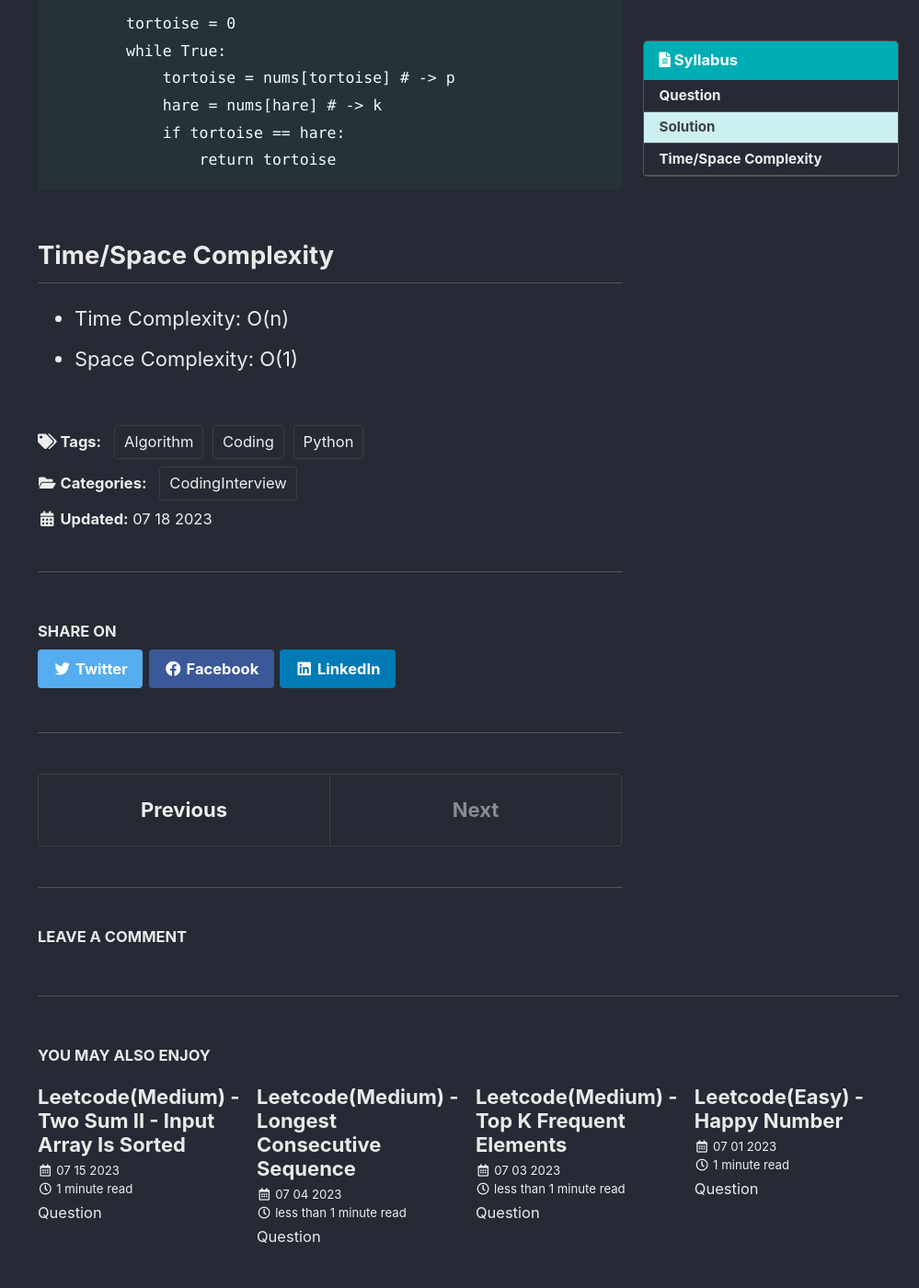
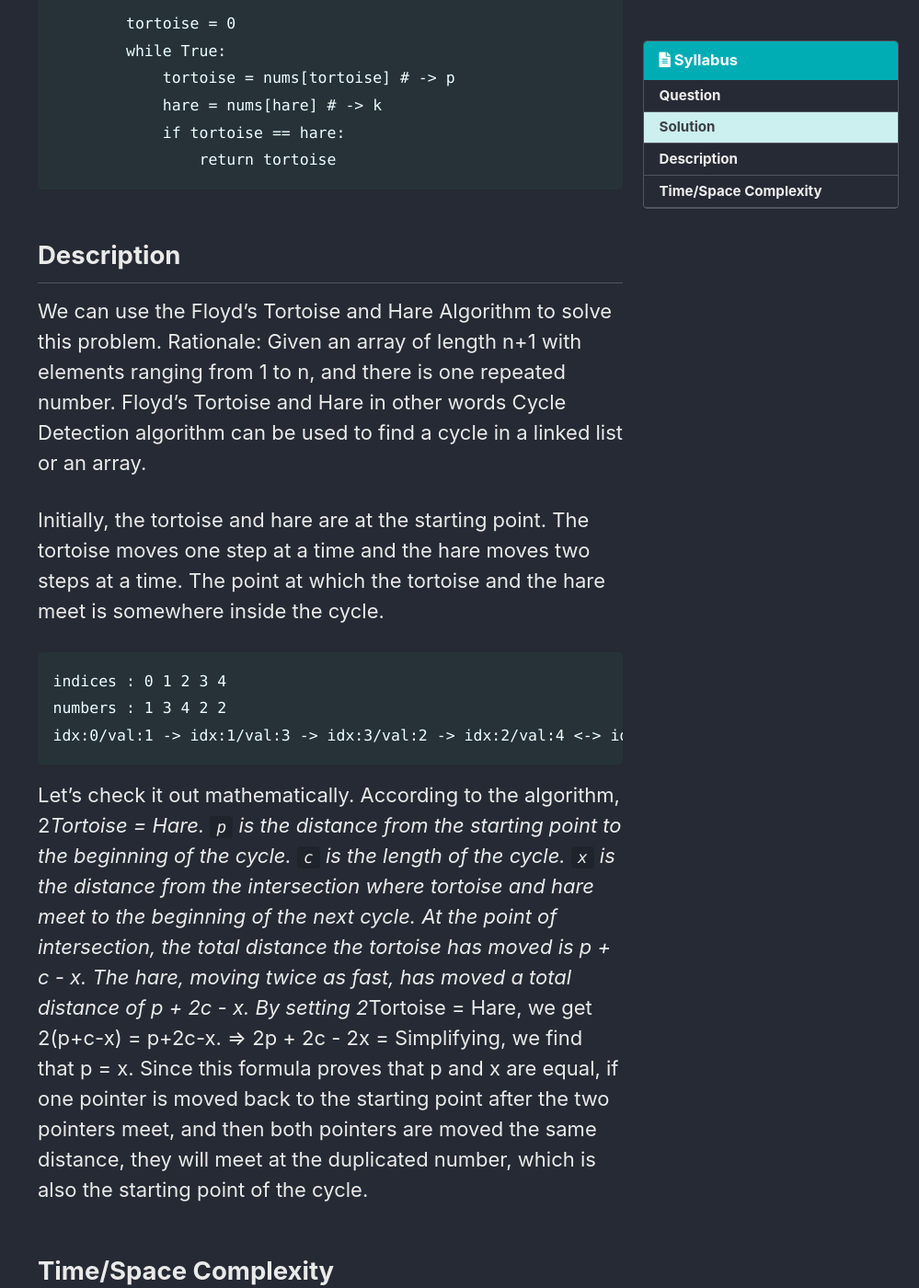
Before and after one commit to PyChanyoung/PyChanyoung.github.io, a Jekyll site: the page built from _posts/2023-07-18-FindTheDuplicateNumber.md, in a window 1280 px wide and 1400 px high, scrolled down 1886 px. Shown: the whole window at 92% size, without its empty margins (281-1280 px from the left). Built offline with Jekyll 4.4.1, drawn with Linux system fonts in a browser that asks for light colours; cached includes are drawn as plain includes; some web fonts are replaced; comment, search, counter and statistics services are not loaded; some of the changed text lies outside the part shown.

Commit message:
question update

````diff
--- a/_posts/2023-07-18-FindTheDuplicateNumber.md
+++ b/_posts/2023-07-18-FindTheDuplicateNumber.md
@@ -63,6 +63,32 @@ class Solution:
                 return tortoise
 ```
 
+## Description
+
+We can use the Floyd's Tortoise and Hare Algorithm to solve this problem.
+Rationale: Given an array of length n+1 with elements ranging from 1 to n, and there is one repeated number.
+Floyd's Tortoise and Hare in other words Cycle Detection algorithm can be used to find a cycle in a linked list or an array.
+
+Initially, the tortoise and hare are at the starting point. The tortoise moves one step at a time and the hare moves two steps at a time.
+The point at which the tortoise and the hare meet is somewhere inside the cycle.
+
+```
+indices	: 0 1 2 3 4
+numbers	: 1 3 4 2 2
+idx:0/val:1 -> idx:1/val:3 -> idx:3/val:2 -> idx:2/val:4 <-> idx:4/val:2
+```
+
+Let's check it out mathematically.
+According to the algorithm, 2*Tortoise = Hare.
+`p` is the distance from the starting point to the beginning of the cycle.
+`c` is the length of the cycle.
+`x` is the distance from the intersection where tortoise and hare meet to the beginning of the next cycle.
+At the point of intersection, the total distance the tortoise has moved is p + c - x.
+The hare, moving twice as fast, has moved a total distance of p + 2c - x.
+By setting 2*Tortoise = Hare, we get 2(p+c-x) = p+2c-x. => 2p + 2c - 2x =
+Simplifying, we find that p = x.
+Since this formula proves that p and x are equal, if one pointer is moved back to the starting point after the two pointers meet, and then both pointers are moved the same distance, they will meet at the duplicated number, which is also the starting point of the cycle.
+
 ## Time/Space Complexity
 
 - Time Complexity: O(n)
````
